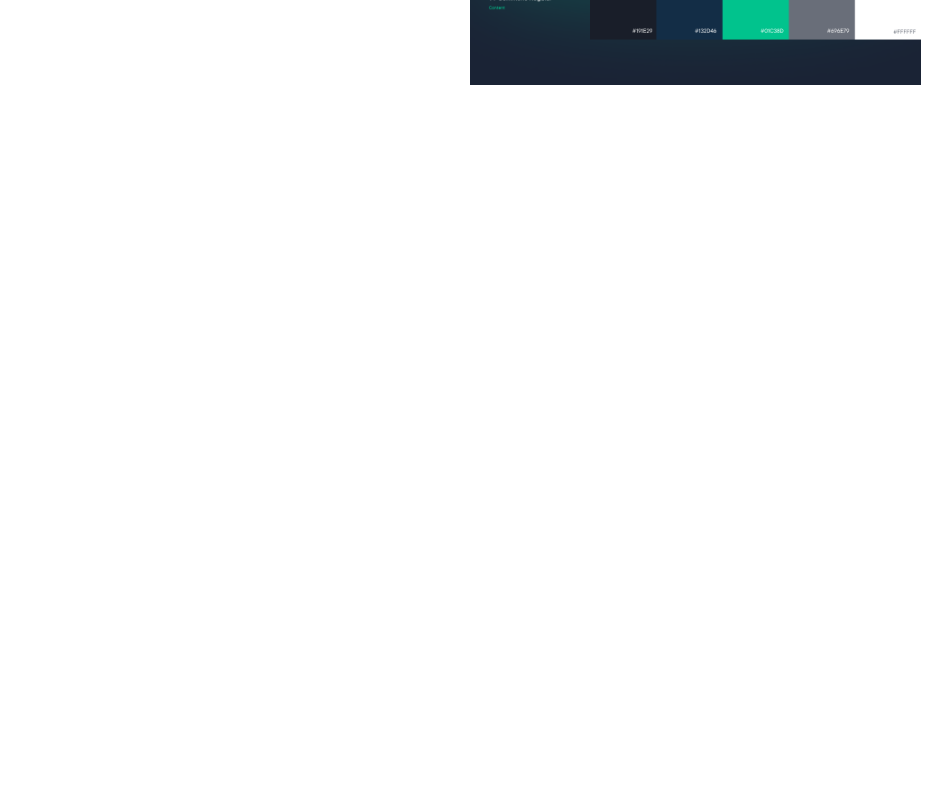
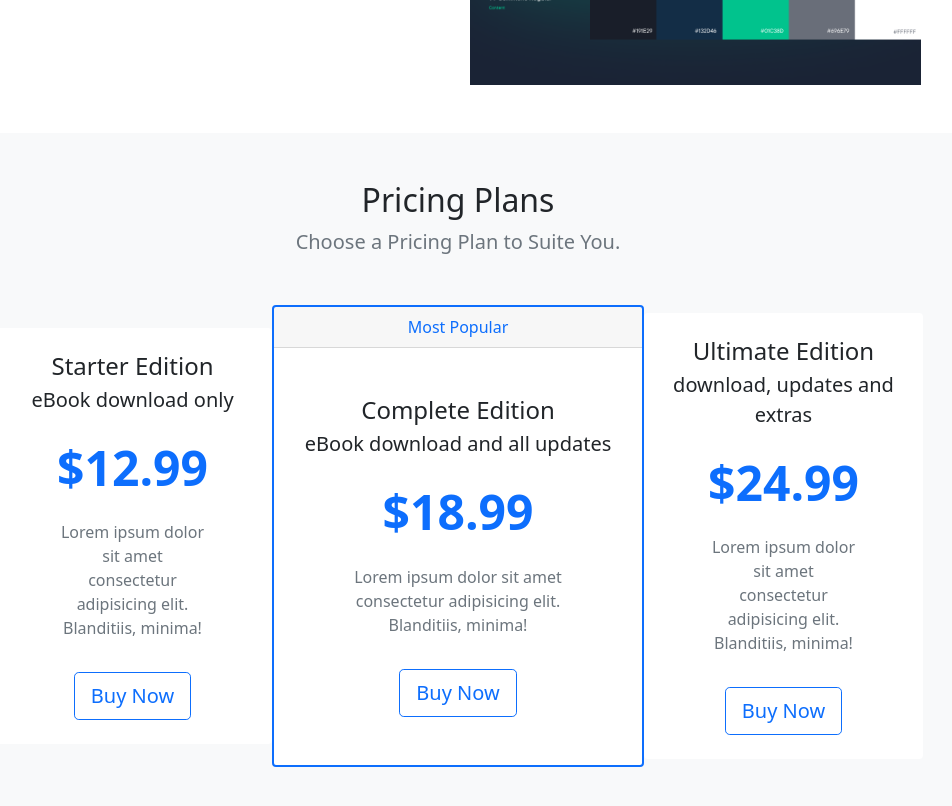
Before and after one commit to Alirezayoom/bootstrap-practices, a plain HTML site: page 01/index.html in a window 1280 px wide. Shown: the part 520-1326 px from the top of the page, without its empty margins (182-1134 px from the left). Before the commit the page ends 800 px from the top, so only its background shows below. Drawn offline with Linux system fonts and the light colour scheme.

Commit message:
cards added

```diff
--- a/01/index.html
+++ b/01/index.html
@@ -74,6 +74,70 @@
       </div>
     </section>
 
+    <!-- pricing plans -->
+    <section class="bg-light py-5" id="pricing">
+      <div class="container">
+        <div class="text-center">
+          <h2>Pricing Plans</h2>
+          <p class="lead text-muted">Choose a Pricing Plan to Suite You.</p>
+        </div>
+
+        <div class="row my-5 align-items-center justify-content-center g-0">
+          <div class="col-8 col-lg-4 col-xl-3">
+            <div class="card border-0">
+              <div class="card-body text-center py-4">
+                <h4 class="card-title">Starter Edition</h4>
+                <p class="lead card-subtitle">eBook download only</p>
+                <p class="display-5 my-4 text-primary fw-bold">$12.99</p>
+                <p class="card-text mx-5 text-muted d-none d-lg-block">
+                  Lorem ipsum dolor sit amet consectetur adipisicing elit.
+                  Blanditiis, minima!
+                </p>
+                <a href="#" class="btn btn-outline-primary btn-lg mt-3"
+                  >Buy Now</a
+                >
+              </div>
+            </div>
+          </div>
+          <div class="col-9 col-lg-4">
+            <div class="card border-primary border-2">
+              <div class="card-header text-center text-primary">
+                Most Popular
+              </div>
+              <div class="card-body text-center py-5">
+                <h4 class="card-title">Complete Edition</h4>
+                <p class="lead card-subtitle">eBook download and all updates</p>
+                <p class="display-5 my-4 text-primary fw-bold">$18.99</p>
+                <p class="card-text mx-5 text-muted d-none d-lg-block">
+                  Lorem ipsum dolor sit amet consectetur adipisicing elit.
+                  Blanditiis, minima!
+                </p>
+                <a href="#" class="btn btn-outline-primary btn-lg mt-3"
+                  >Buy Now</a
+                >
+              </div>
+            </div>
+          </div>
+          <div class="col-8 col-lg-4 col-xl-3">
+            <div class="card border-0">
+              <div class="card-body text-center py-4">
+                <h4 class="card-title">Ultimate Edition</h4>
+                <p class="lead card-subtitle">download, updates and extras</p>
+                <p class="display-5 my-4 text-primary fw-bold">$24.99</p>
+                <p class="card-text mx-5 text-muted d-none d-lg-block">
+                  Lorem ipsum dolor sit amet consectetur adipisicing elit.
+                  Blanditiis, minima!
+                </p>
+                <a href="#" class="btn btn-outline-primary btn-lg mt-3"
+                  >Buy Now</a
+                >
+              </div>
+            </div>
+          </div>
+        </div>
+      </div>
+    </section>
+
     <script src="../dist/js/bootstrap.js"></script>
   </body>
 </html>
```
